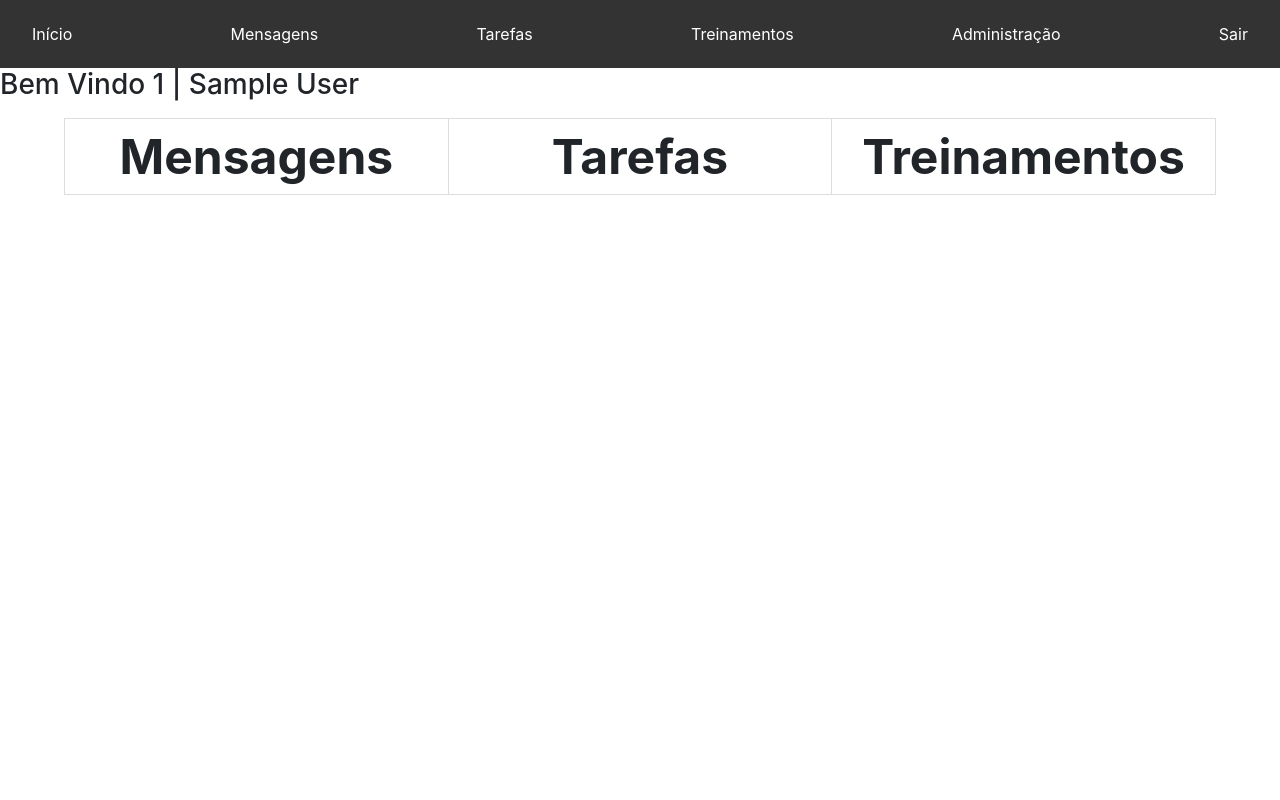
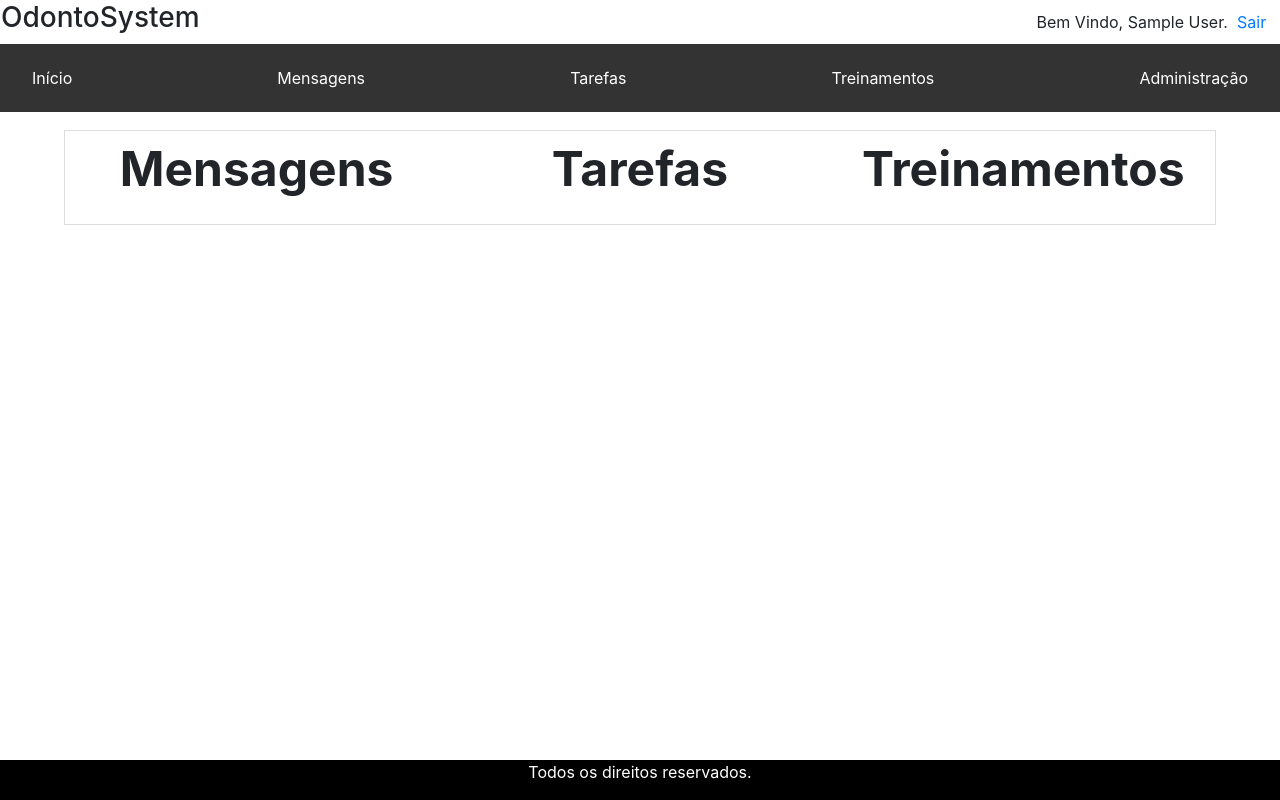
Before and after one commit to E-TrainingCenter/OdontoSystem, a PHP site: page /OdontoSystem/view/Home.php in a window 1280 px wide. Run offline with PHP 8.4, Linux system fonts and the light colour scheme; the visitor is signed in with stand-in values (Sample User, id 1); tables that the repository leaves empty hold one stand-in row (values such as "Sample post"); lists and menus that the app fills with data are empty.

Commit message:
edit jerry

```diff
--- a/resources/css/header.css
+++ b/resources/css/layoutcss.css
@@ -61,4 +61,31 @@ body {
 .subnav:hover .subnav-content {
     display: block;
 }
+
+.footer {
+    position: fixed;
+    left: 0;
+    bottom: 0;
+    width: 100%;
+    background-color: black;
+    color: white;
+    text-align: center;
+}
+
+.table1 {
+    border: solid 1px #ddd;
+    margin-top: 10px;
+    text-align: center;
+}
+
+.table1tr {
+    max-width: 30vw;
+}
+
+.table1th {
+    padding: 1vh;
+    width: 30vw;
+    font-size: 6vh;
+}
+
 </style>
--- a/view/Home.php
+++ b/view/Home.php
@@ -1,38 +1,73 @@
 <?php
 	require_once("../view/header.php");
-
+	require_once($_SERVER['DOCUMENT_ROOT'] . "/OdontoSystem/controller/MensagemController.php");
+	require_once($_SERVER['DOCUMENT_ROOT'] . "/OdontoSystem/controller/TarefaController.php");
 ?>
-<style type="text/css">
-
-.table1 {
-	width: 30vw;
-	border: solid 1px #ddd;
-	font-size: 6vh;
-	padding: 1vh;
-	margin-top: 10px;
-	text-align: center;
-}
-
-</style>
+<link href="/OdontoSystem/resources/css/layoutcss.css" rel="stylesheet">
 <body>
 
-	<h3>Bem Vindo <?php echo $_SESSION['id_funcionario'] . ' | ' . $_SESSION['nome']; ?></h3>
-
 	<div style = "width: 100vw; padding: 1vh 5vw 0vw 5vw">
-		<table>
-			<th class="table1">
+		<table class="table1">
+			<tr>
+				<th class = "table1th">
 					Mensagens
 				</th>
-			<th class="table1">
+
+
+				<th class = "table1th">
 					Tarefas
 				</th>
-			<th class="table1"	>
+
+				<th class = "table1th">
 					Treinamentos
 				</th>
+
+			</tr>
+
+			<tr>
+				<td class="table1tr">
+					<?php
+						$mensagemcontroller = new MensagemController();
+						$msgs = $mensagemcontroller->listAll();
+
+						foreach($msgs as $key => $value) {
+					?>
+					<p>
+						<?php
+								echo $value['data']. "  - " . $value['assunto'];
+
+							}
+						?>
+					</p>
+				</td>
+				<td class="table1tr">
+					<?php
+						$tarefacontroller = new TarefaController();
+						$tarefas = $tarefacontroller->listAll();
+
+						foreach($tarefas as $key => $value) {
+					?>
+					<p>
+						<?php
+								echo $value['data_inicio']. "  - " . $value['descricao'];
+
+							}
+						?>
+					</p>
+				</td>
+				<td class="table1tr">
+
+				</td>
+			</tr>
+
+
+
 
 		</table>
 	</div>
 
 </body>
-
+<?php
+	require_once("../view/footer.php");
+?>
 </html>
--- /dev/null
+++ b/view/footer.php
@@ -0,0 +1,23 @@
+
+<footer>
+    <meta charset="utf-8">
+    <meta http-equiv="X-UA-Compatible" content="IE=edge">
+    <meta name="viewport" content="width=device-width, initial-scale=1">
+    <meta name="description" content="">
+    <meta name="author" content="">
+
+    <!-- Bootstrap Core CSS -->
+    <link href="/OdontoSystem/resources/css/bootstrap.min.css" rel="stylesheet">
+
+    <!-- Custom CSS -->
+    <link href="/OdontoSystem/resources/css/sb-admin-2.css" rel="stylesheet">
+
+    <link href="/OdontoSystem/resources/css/layoutcss.css" rel="stylesheet">
+
+    <div class="footer">
+         <p>Todos os direitos reservados.</p>
+
+    </div>
+
+
+</footer>
--- a/view/header.php
+++ b/view/header.php
@@ -17,15 +17,26 @@ session_start();
     <!-- Custom CSS -->
     <link href="/OdontoSystem/resources/css/sb-admin-2.css" rel="stylesheet">
 
-    <link href="/OdontoSystem/resources/css/header.css" rel="stylesheet">
+    <link href="/OdontoSystem/resources/css/layoutcss.css" rel="stylesheet">
+    <div>
+	    <table>
+			<tr style = "width: 100vw;">
+				<td style = "width: 60vw;"> <h3> OdontoSystem </h3></td>
+				<td style = "width: 36vw; text-align: right;"> Bem Vindo, <?php echo  $_SESSION['nome'];?>. </td>
+				<td style = "width: 3vw; text-align: right;">    <a href="#Sair" >Sair</a></td>
+			</tr>
+		</table>
 
+
+
+    </div>
     <div class="navbar">
-        <a href = "Home.php"> Início  </a>
+        <a href = "http://localhost:8080/OdontoSystem/view/Home.php"> Início  </a>
         <a href = "Mensagem/caixa_entrada.php"> Mensagens  </a>
         <a href = "Tarefa/caixa_entrada.php"> Tarefas  </a>
         <a href = "#Treinamentos"> Treinamentos  </a>
         <a href = "#Administração"> Administração  </a>
-        <a href="#Sair">Sair</a>
+
     </div>
 
 
```
Also changed, not shown: resources/css/bootstrap.css. Lines whose indentation alone changed are shown as unchanged.
